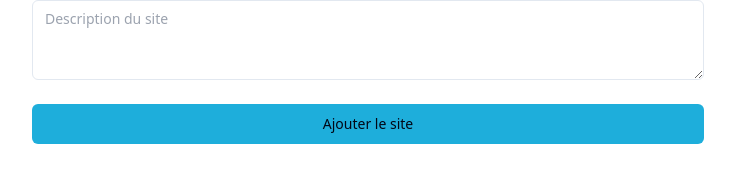
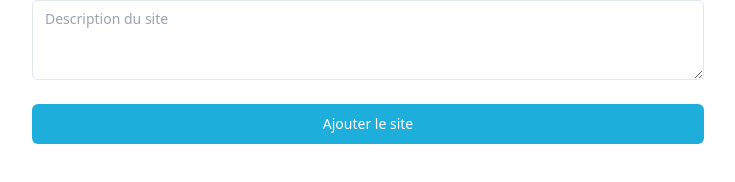
Before and after one commit to bibsphoto/react-firebase-forest, a React (Vite) app: page /add-website in a window 1280 px wide. Shown: the part 278-460 px from the top of the page, without its empty margins (272-1007 px from the left). Built offline with nearby package versions, Linux system fonts and the light colour scheme; no server answers.

Commit message:
Update button colors for branding
Changed the color scheme of all buttons to align with the visual identity of Squirel.
[skip gpt_engineer]

```diff
--- a/src/components/ui/button.tsx
+++ b/src/components/ui/button.tsx
@@ -9,14 +9,14 @@ const buttonVariants = cva(
   {
     variants: {
       variant: {
-        default: "bg-primary text-primary-foreground hover:bg-primary/90",
+        default: "bg-primary text-white hover:bg-primary-hover",
         destructive:
           "bg-destructive text-destructive-foreground hover:bg-destructive/90",
         outline:
           "border border-input bg-background hover:bg-accent hover:text-accent-foreground",
         secondary:
-          "bg-secondary text-secondary-foreground hover:bg-secondary/80",
-        ghost: "hover:bg-accent hover:text-accent-foreground",
+          "bg-accent text-white hover:bg-accent-hover",
+        ghost: "hover:bg-accent-light hover:text-accent",
         link: "text-primary underline-offset-4 hover:underline",
       },
       size: {
```
